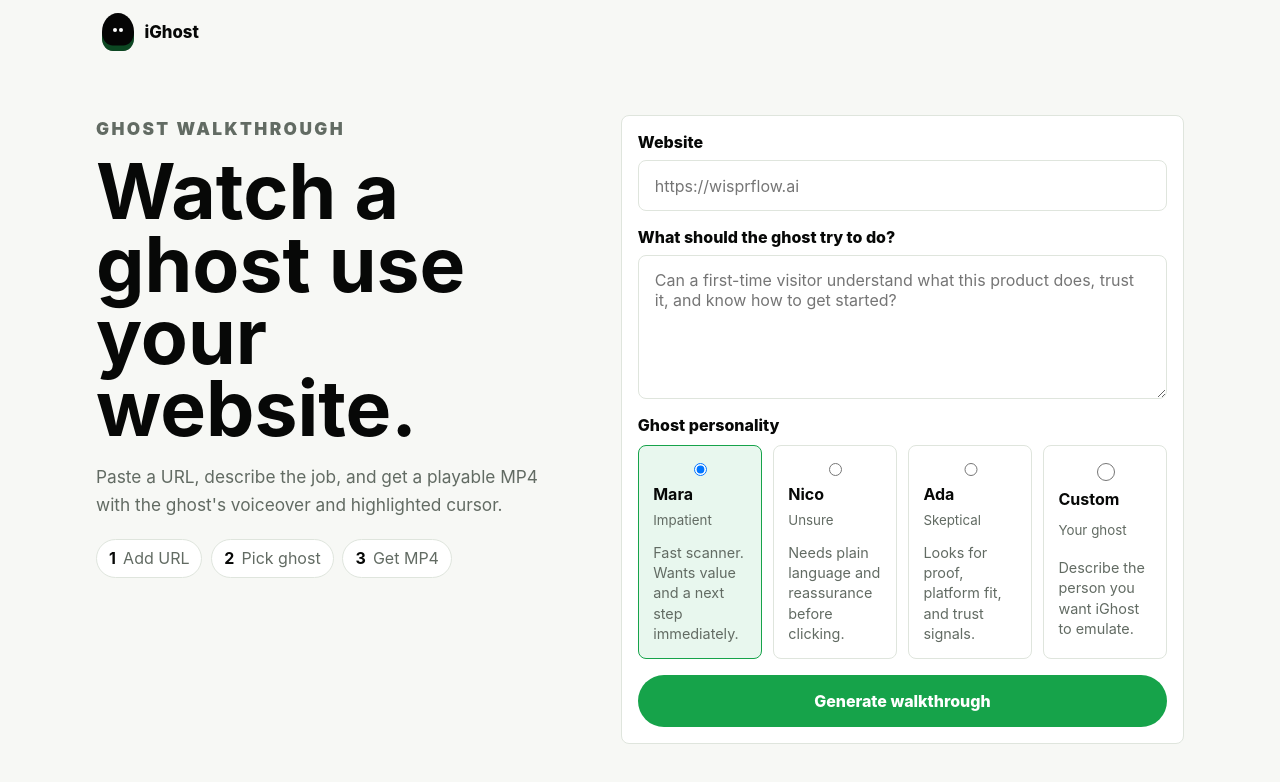
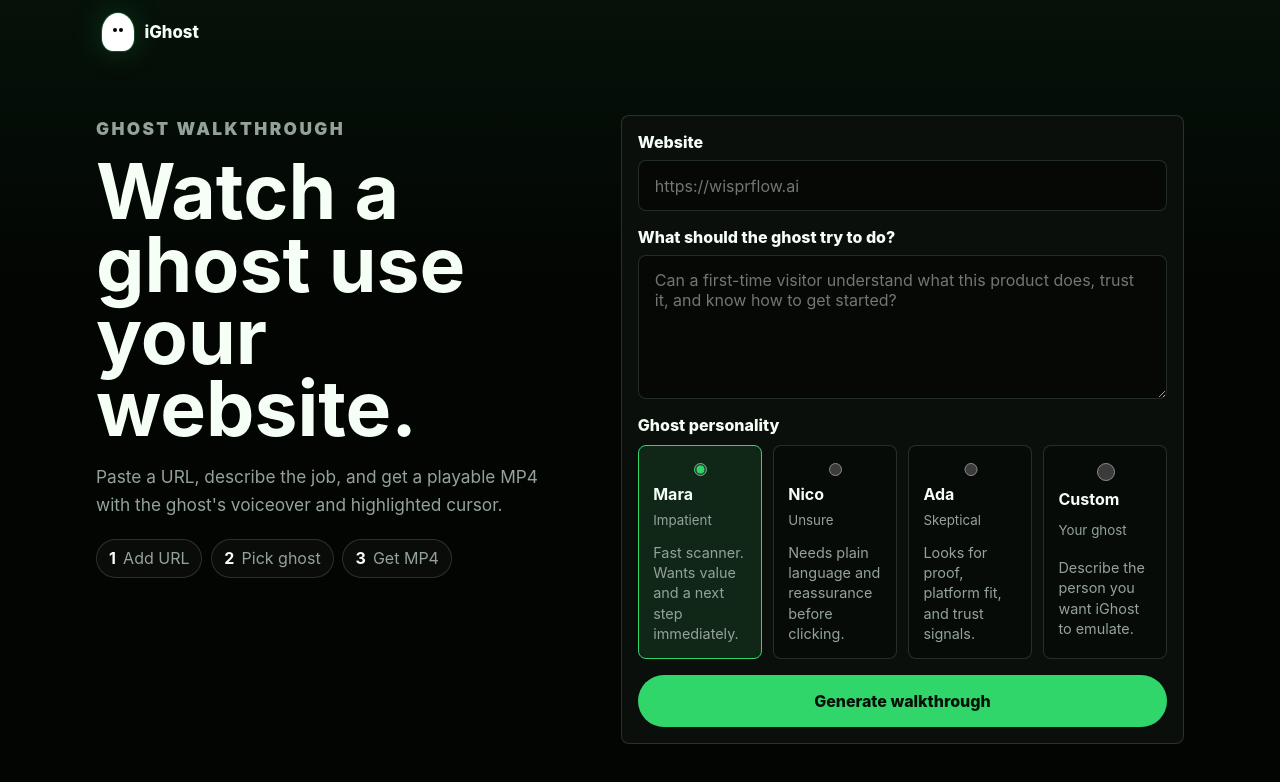
Before and after one commit to Jo2234/iGhost, a plain HTML site: page public/index.html in a window 1280 px wide. Drawn offline with Linux system fonts and the light colour scheme.

Commit message:
Refresh iGhost dark product theme

```diff
--- a/public/styles.css
+++ b/public/styles.css
@@ -1,13 +1,15 @@
 :root {
-  color-scheme: light;
-  --bg: #f7f8f5;
-  --panel: #ffffff;
-  --line: #dfe5dd;
-  --ink: #070807;
-  --muted: #626b63;
-  --accent: #16a34a;
-  --accent-soft: #e8f7ee;
-  --black: #050505;
+  color-scheme: dark;
+  --bg: #030503;
+  --panel: #0b0f0c;
+  --panel-2: #101711;
+  --line: rgba(164, 214, 173, 0.18);
+  --ink: #f5fff6;
+  --muted: #94a39a;
+  --accent: #31d66b;
+  --accent-strong: #54f084;
+  --accent-soft: rgba(49, 214, 107, 0.12);
+  --black: #010201;
   font-family: Inter, ui-sans-serif, system-ui, -apple-system, BlinkMacSystemFont, "Segoe UI", sans-serif;
 }
 
@@ -19,7 +21,9 @@ body {
   margin: 0;
   min-height: 100vh;
   color: var(--ink);
-  background: var(--bg);
+  background:
+    linear-gradient(180deg, rgba(49, 214, 107, 0.06), transparent 18rem),
+    var(--bg);
 }
 
 button,
@@ -56,9 +60,9 @@ button {
   width: 2rem;
   height: 2.35rem;
   border-radius: 50% 50% 34% 34%;
-  background: var(--black);
+  background: #ffffff;
   position: relative;
-  box-shadow: inset 0 -0.35rem 0 rgba(22, 163, 74, 0.42);
+  box-shadow: 0 0 0 1px rgba(49, 214, 107, 0.28), 0 0 32px rgba(49, 214, 107, 0.22);
 }
 
 .brand-mark::before,
@@ -69,7 +73,7 @@ button {
   width: 0.25rem;
   height: 0.25rem;
   border-radius: 50%;
-  background: #ffffff;
+  background: var(--black);
 }
 
 .brand-mark::before {
@@ -138,7 +142,7 @@ small,
   border: 1px solid var(--line);
   border-radius: 999px;
   color: var(--muted);
-  background: var(--panel);
+  background: rgba(255, 255, 255, 0.03);
 }
 
 .process b {
@@ -176,7 +180,7 @@ textarea {
   border: 1px solid var(--line);
   border-radius: 8px;
   padding: 0.9rem 1rem;
-  background: #ffffff;
+  background: #050805;
   color: var(--ink);
   outline: none;
 }
@@ -189,7 +193,7 @@ textarea {
 input:focus,
 textarea:focus {
   border-color: var(--accent);
-  box-shadow: 0 0 0 3px rgba(22, 163, 74, 0.12);
+  box-shadow: 0 0 0 3px rgba(49, 214, 107, 0.14);
 }
 
 .ghost-grid {
@@ -203,7 +207,7 @@ textarea:focus {
   padding: 0.9rem;
   border: 1px solid var(--line);
   border-radius: 8px;
-  background: #ffffff;
+  background: #070b08;
 }
 
 .ghost-choice input {
@@ -213,6 +217,10 @@ textarea:focus {
 .ghost-choice:has(input:checked) {
   border-color: var(--accent);
   background: var(--accent-soft);
+}
+
+.ghost-choice input {
+  accent-color: var(--accent);
 }
 
 .ghost-choice strong,
@@ -238,7 +246,7 @@ textarea:focus {
   padding: 0 1rem;
   border-radius: 999px;
   border: 1px solid var(--line);
-  background: #ffffff;
+  background: #0d130f;
   color: var(--ink);
   font-weight: 850;
   text-decoration: none;
@@ -250,7 +258,12 @@ textarea:focus {
 .button.primary {
   border-color: transparent;
   background: var(--accent);
-  color: #ffffff;
+  color: #031006;
+}
+
+.button:hover,
+.ghost-choice:hover {
+  border-color: rgba(49, 214, 107, 0.46);
 }
 
 .button.large {
@@ -264,7 +277,7 @@ textarea:focus {
 }
 
 .status.error {
-  color: #b42318;
+  color: #ffb4a8;
 }
 
 .hidden {
@@ -286,7 +299,7 @@ textarea:focus {
 .video-panel {
   padding: 0.8rem;
   background: var(--black);
-  border-color: var(--black);
+  border-color: rgba(49, 214, 107, 0.18);
 }
 
 .video-actions {
@@ -331,7 +344,7 @@ textarea:focus {
   padding: 0.9rem;
   border: 1px solid var(--line);
   border-radius: 8px;
-  background: #fbfcfa;
+  background: var(--panel-2);
 }
 
 .advice-grid h3,
@@ -349,7 +362,7 @@ textarea:focus {
 }
 
 .advice-grid strong {
-  color: var(--accent);
+  color: var(--accent-strong);
   line-height: 1.45;
 }
 
--- a/server.mjs
+++ b/server.mjs
@@ -709,9 +709,9 @@ async function generateReplayVideo(test) {
       const cursorX = cursorExpression(startCursor, endCursor, "x", -32);
       const cursorY = cursorExpression(startCursor, endCursor, "y", -32);
       const filters = [
-        "[0:v]scale=w=1120:h=500:force_original_aspect_ratio=decrease,pad=1280:720:(ow-iw)/2:28:color=0x07040d,drawbox=x=0:y=0:w=1280:h=720:color=0x140a2e@0.18:t=fill[base]",
+        "[0:v]scale=w=1120:h=500:force_original_aspect_ratio=decrease,pad=1280:720:(ow-iw)/2:28:color=0x030503,drawbox=x=0:y=0:w=1280:h=720:color=0x061009@0.2:t=fill[base]",
         `[base][1:v]overlay=x=${cursorX}:y=${cursorY}:eval=frame:format=auto[cursor]`,
-        `[cursor]drawbox=x=54:y=538:w=1172:h=132:color=0x05030a@0.82:t=fill,drawtext=fontfile='${font}':text='${ghostLabel} thinking aloud':x=82:y=560:fontsize=28:fontcolor=0xe9ddff,drawtext=fontfile='${font}':text='${text}':x=82:y=606:fontsize=24:fontcolor=0xffffff[v]`,
+        `[cursor]drawbox=x=54:y=538:w=1172:h=132:color=0x020402@0.86:t=fill,drawbox=x=54:y=538:w=1172:h=2:color=0x31d66b@0.9:t=fill,drawtext=fontfile='${font}':text='${ghostLabel} thinking aloud':x=82:y=560:fontsize=28:fontcolor=0x54f084,drawtext=fontfile='${font}':text='${text}':x=82:y=606:fontsize=24:fontcolor=0xf5fff6[v]`,
       ].join(";");
       await runCommand(ffmpeg, [
         "-y",
```
Also changed, not shown: README.md.
